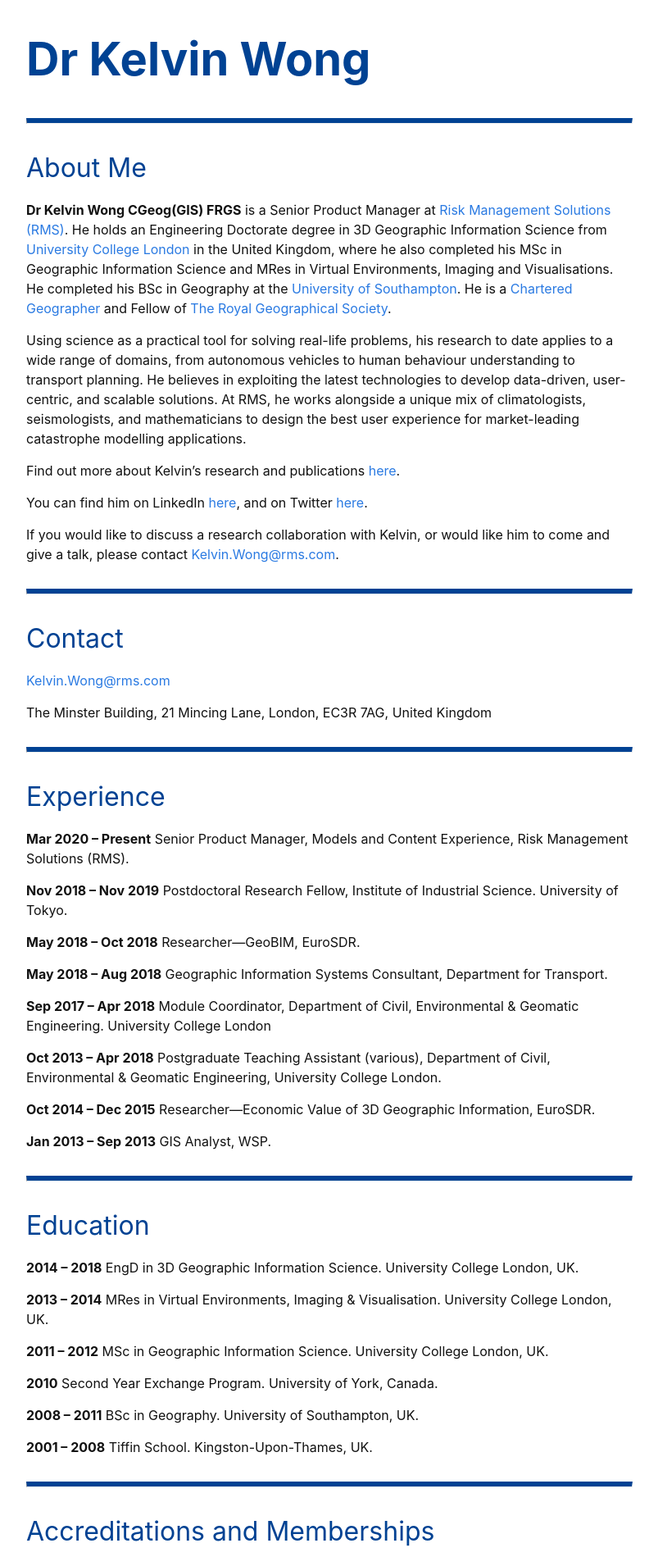
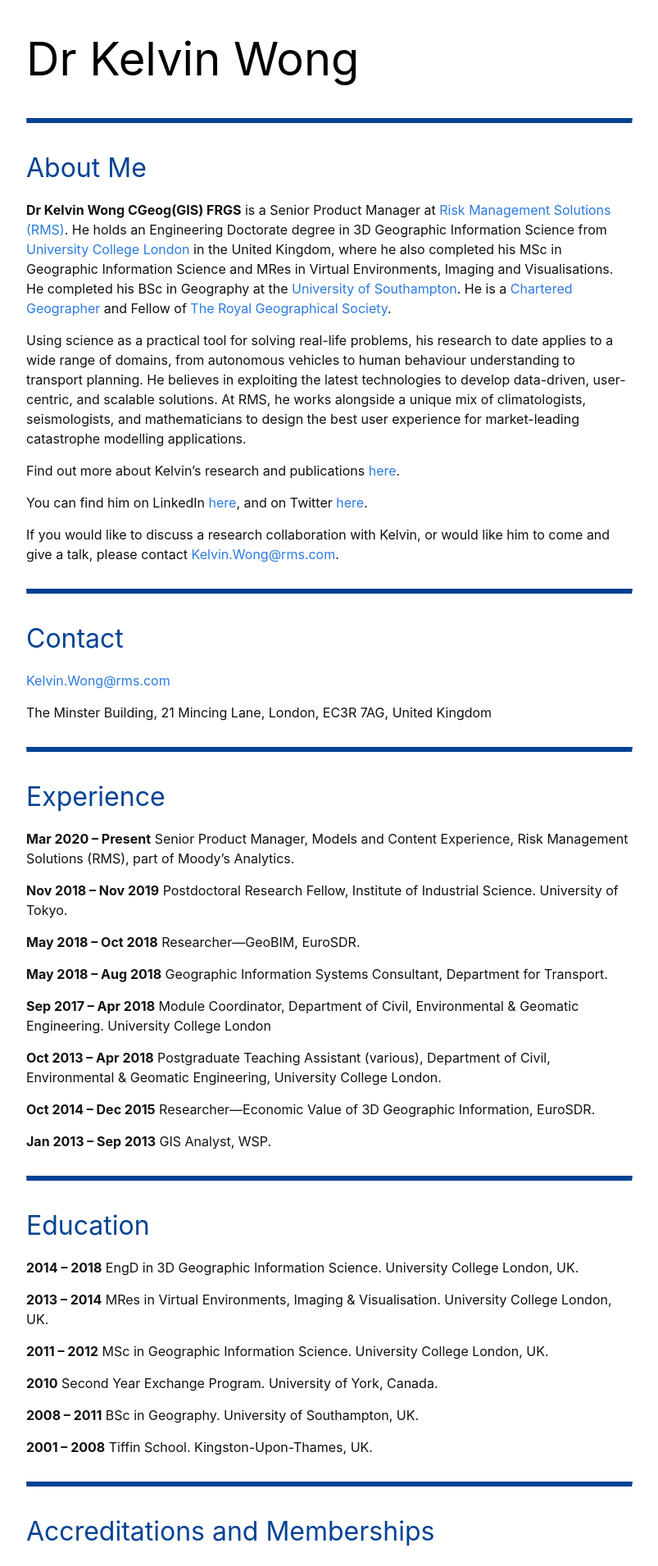
Before and after one commit to kel196/kel196.github.io, a Jekyll site: the page built from index.md, in a window 1280 px wide. Shown: the top 1910 px of the page at 82% size, without its empty margins (238-1041 px from the left). Built offline with Jekyll 4.4.1, drawn with Linux system fonts in a browser that asks for light colours; our own code applies the rules of GitHub Pages for plain Markdown files; some of the changed text lies outside the part shown.

Commit message:
Update font

```diff
--- a/_sass/minima/custom-variables.scss
+++ b/_sass/minima/custom-variables.scss
@@ -6,11 +6,11 @@ hr {
 h1 {
   font-weight: 700;
   font-size: 3.5em;
-  color: #004293;
+  color: #000000;
 }
 
 h2 {
-  font-weight: 700;
+  font-weight: bold;
   font-size: 2em;
   color: #004293;
 }
--- a/index.md
+++ b/index.md
@@ -1,4 +1,4 @@
-# **Dr Kelvin Wong**
+# Dr Kelvin Wong
 
 ---
 
@@ -21,7 +21,7 @@ The Minster Building, 21 Mincing Lane, London, EC3R 7AG, United Kingdom
 
 ---
 ## Experience
-**Mar 2020 – Present** Senior Product Manager, Models and Content Experience, Risk Management Solutions (RMS).
+**Mar 2020 – Present** Senior Product Manager, Models and Content Experience, Risk Management Solutions (RMS), part of Moody's Analytics.
 
 **Nov 2018 – Nov 2019** Postdoctoral Research Fellow, Institute of Industrial Science. University of Tokyo.
 
```
Also changed, not shown: other parts of index.md (+2 -1 lines).
